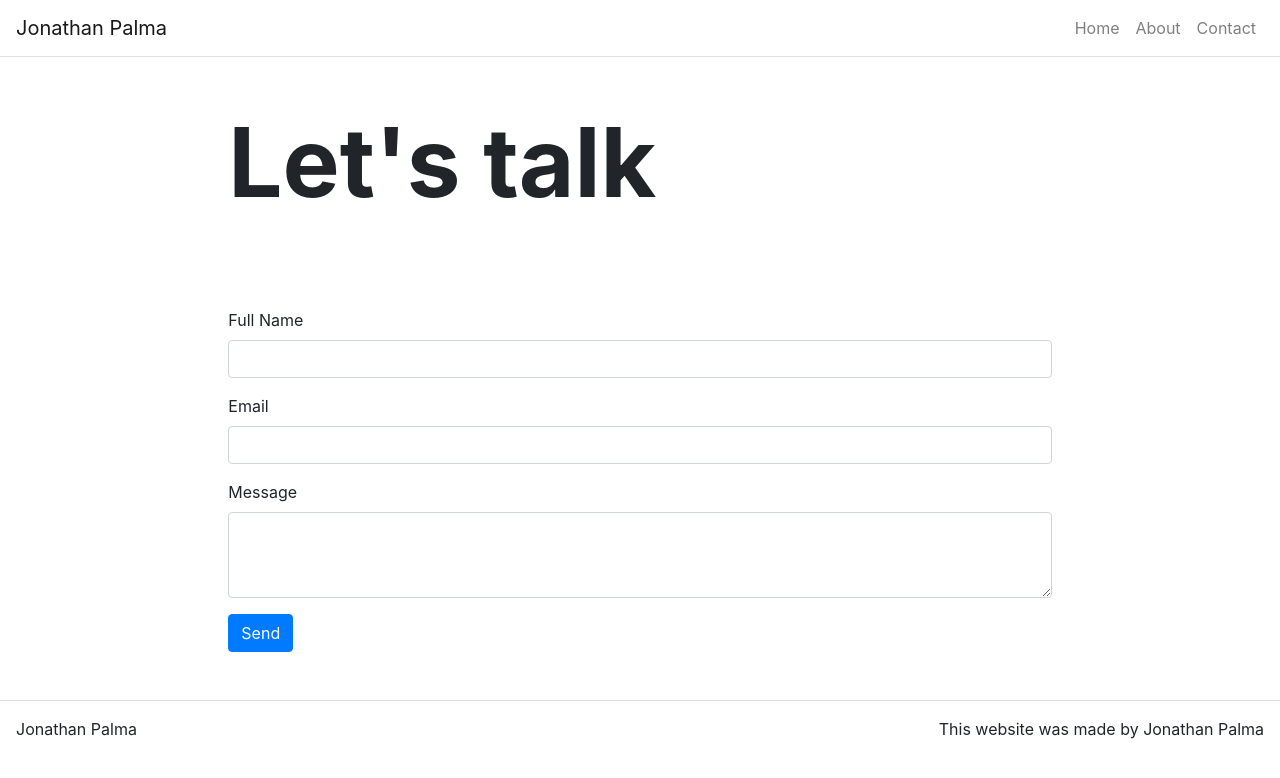
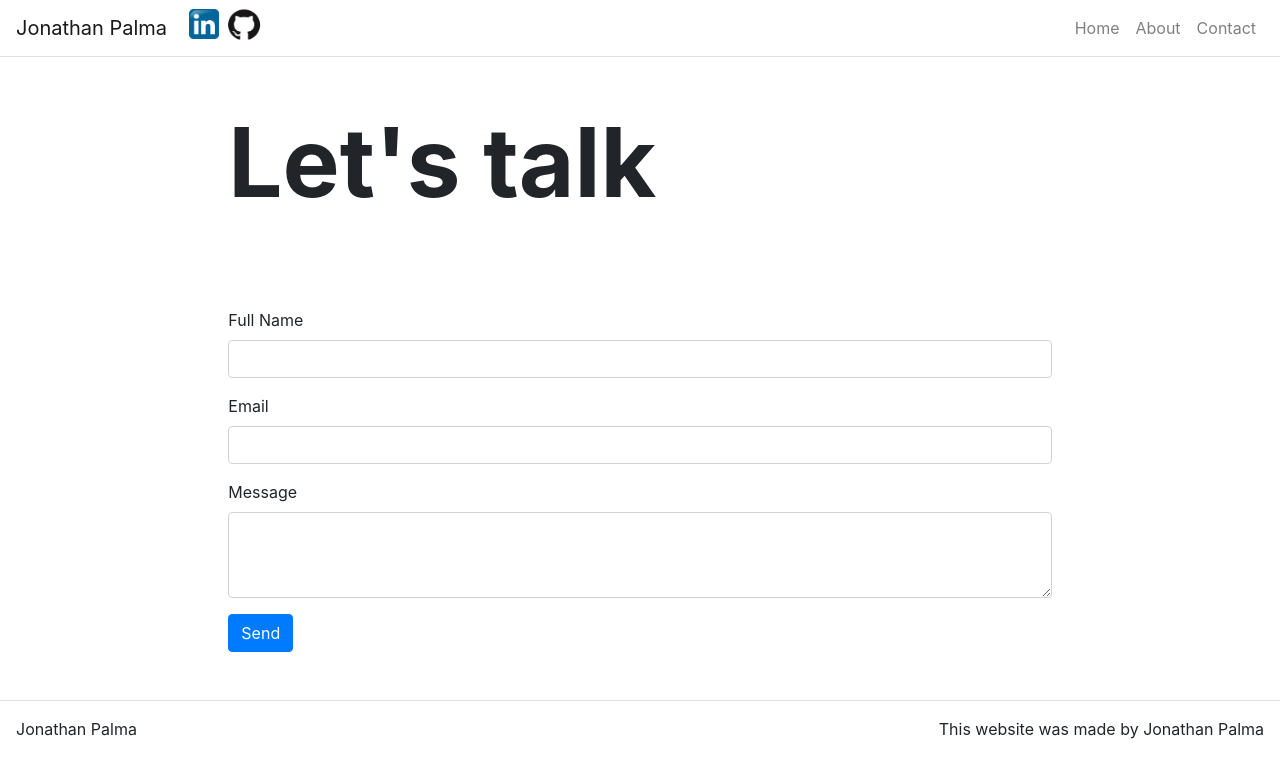
Before and after one commit to JonathanPalma-code/My-Portfolio, a React (Create React App) app: page /contact in a window 1280 px wide. Shown: the top 778 px of the page. Built offline with nearby package versions, Linux system fonts and the light colour scheme.

Commit message:
chore: add LinkedIn and Github link account on image to header

```diff
--- a/src/App.js
+++ b/src/App.js
@@ -9,6 +9,8 @@ import Footer from './components/Footer';
 import HomePage from './pages/HomePage';
 import AboutPage from './pages/AboutPage';
 import ContactPage from './pages/ContactPage';
+import Linkedin from './assets/images/linkedin.png';
+import GitHub from './assets/images/github.jpeg';
 
 class App extends React.Component {
 
@@ -41,7 +43,12 @@ class App extends React.Component {
         <Container className="p-0" fluid={true}>
 
           <Navbar className="border-bottom" bg="transparent" expand="lg">
-            <Navbar.Brand>Jonathan Palma</Navbar.Brand>
+            <Navbar.Brand>Jonathan Palma
+              <a href="https://www.linkedin.com/in/jonathan-palma-096a65112/">
+                <img className="p-fluid" src={Linkedin} alt="LinkedIn" /></a>
+              <a href="https://github.com/JonathanPalma-code/">
+                <img className="p-fluid2" src={GitHub} alt="GitHub" /></a>
+            </Navbar.Brand>
 
             <Navbar.Toggle className="border-0" aria-controls="navbar-toggle" />
             <Navbar.Collapse id="navbar-toggle">
--- a/src/index.css
+++ b/src/index.css
@@ -78,3 +78,18 @@ code {
 .p-card:hover {
   box-shadow: 0px 30px 100px -10px rgba(0, 0, 0, 0.4);
 }
+
+.p-fluid {
+  width: 30px;
+  height: 30px;
+  position: relative;
+  margin-left: 10%;
+  margin-top: -5%;
+
+}.p-fluid2 {
+  width: 40px;
+  height: 35px;
+  position: relative;
+  margin-left: 2%;
+  margin-top: -5%;
+}
--- a/src/pages/ContactPage.js
+++ b/src/pages/ContactPage.js
@@ -3,6 +3,7 @@ import { Form, Button } from 'react-bootstrap';
 
 import Hero from '../components/Hero';
 import Content from '../components/Content';
+
 import Axios from 'axios';
 
 class ContactPage extends React.Component {
```
Also changed, not shown: src/assets/images/github.jpeg (added), src/assets/images/linkedin.png (added).
